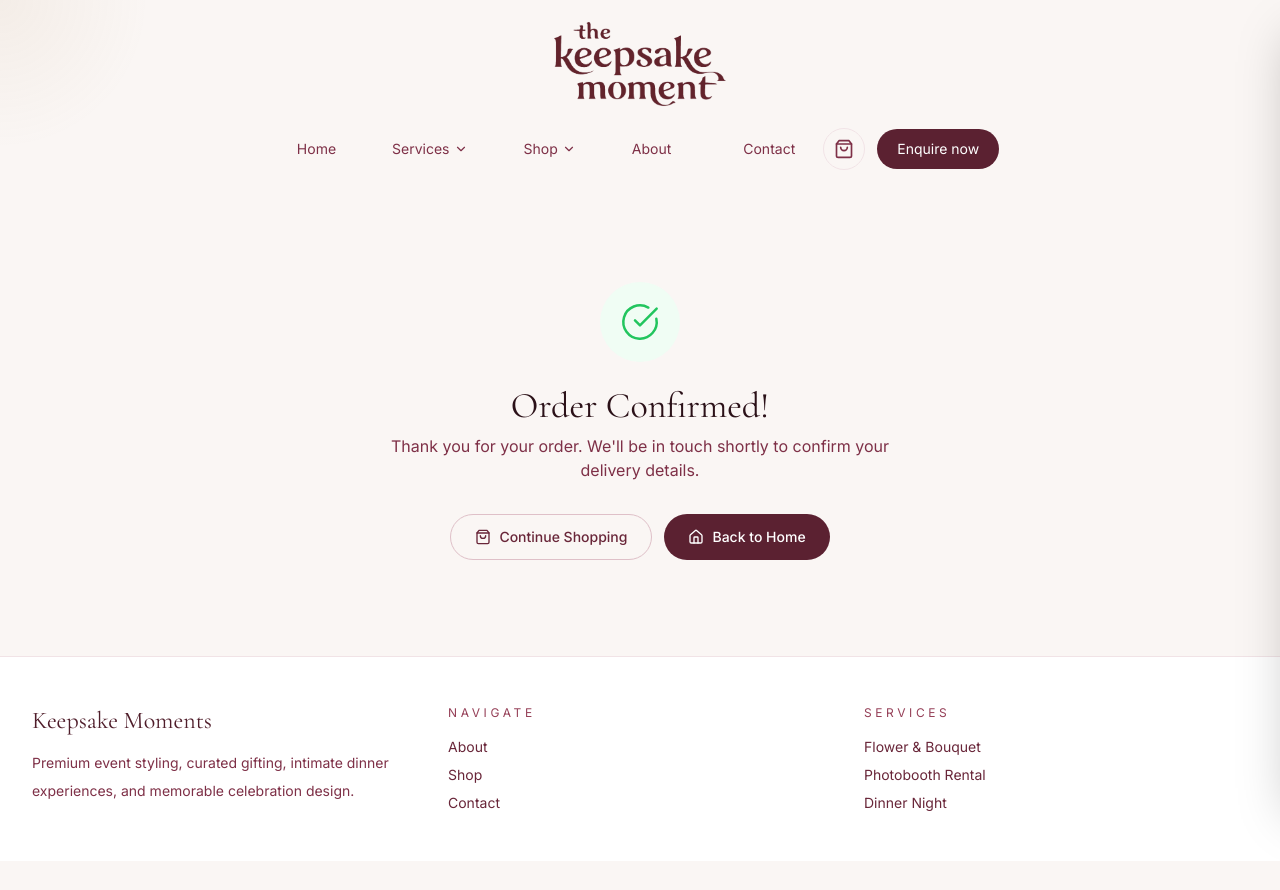
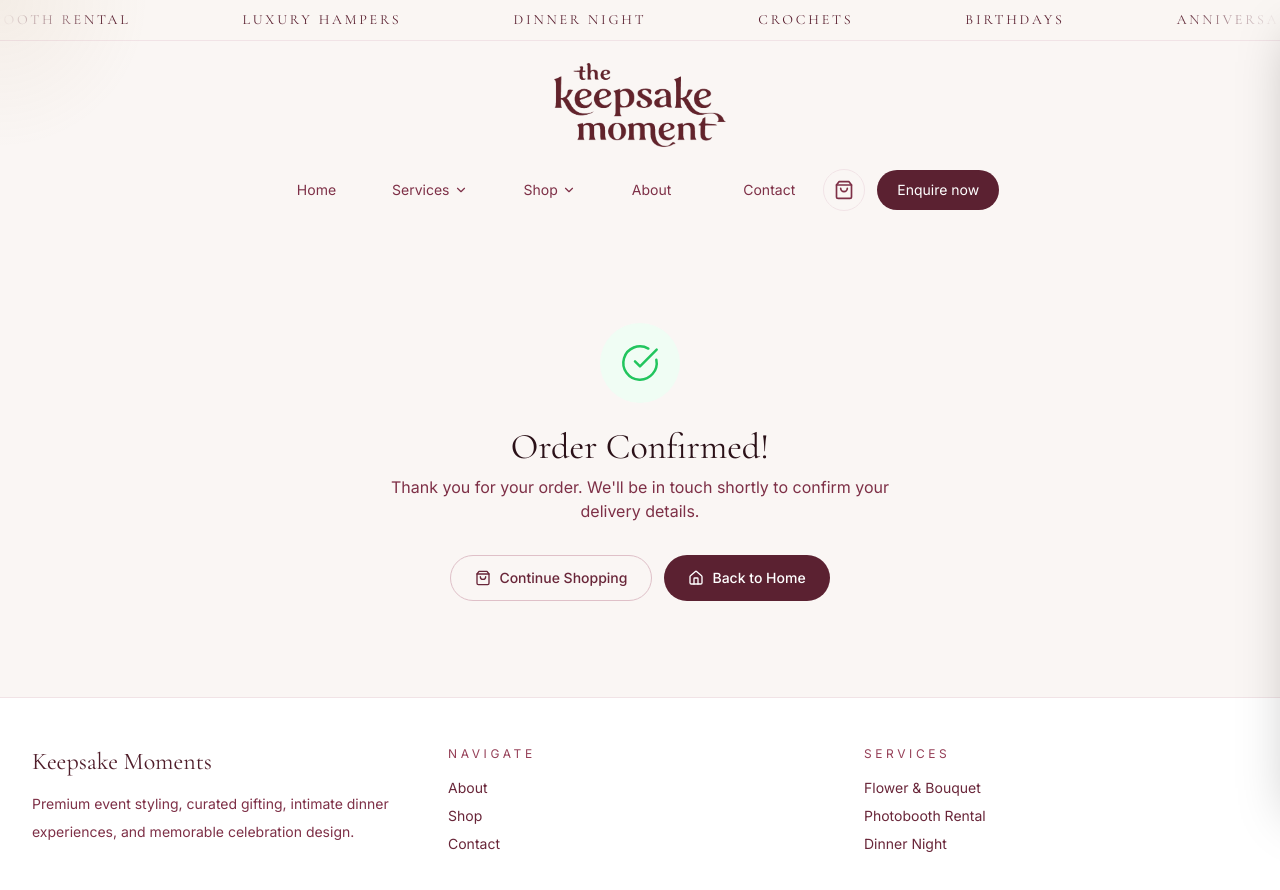
Before and after one commit to bhupeshbashera30-afk/The-Keep-Sake-Moment, a React (Vite) app: page /order-success in a window 1280 px wide. Shown: the top 890 px of the page. Before the commit the page ends 861 px from the top, so only its background shows below. Built offline with nearby package versions, Linux system fonts and the light colour scheme.

Commit message:
fix: move marquee above navbar and remove slow glass transition

```diff
--- a/src/components/Navbar.tsx
+++ b/src/components/Navbar.tsx
@@ -4,6 +4,7 @@ import { Menu, X, ShoppingBag, ChevronDown } from 'lucide-react'
 import { useCart } from '../context/CartContext'
 import { CartDrawer } from './CartDrawer'
 import { InquiryModal } from './InquiryModal'
+import { marqueeItems } from '../lib/data'
 
 const serviceLinks = [
   { to: '/services/hampers-and-flower', label: 'Flower & Bouquet' },
@@ -80,10 +81,26 @@ export function Navbar() {
 
   return (
     <>
+      {/* ── Marquee (Top Bar) ─────────────────────────────── */}
+      <div className="border-b border-burgundy-100 bg-[#faf6f3] py-2 md:py-2.5 overflow-hidden">
+        <div className="marquee-track">
+          <div className="marquee-inner">
+            {[...marqueeItems, ...marqueeItems].map((item, index) => (
+              <span
+                key={`${item}-${index}`}
+                className="font-serif text-xs md:text-sm text-burgundy-800 uppercase tracking-[0.2em] select-none px-8"
+              >
+                {item}
+              </span>
+            ))}
+          </div>
+        </div>
+      </div>
+
       <header
-        className={`sticky top-0 z-50 transition-all duration-300 ${
+        className={`sticky top-0 z-50 ${
           scrolled
-            ? 'bg-white/30 backdrop-blur-xl shadow-[0_8px_32px_rgba(0,0,0,0.05)] border-b border-white/50'
+            ? 'bg-white/40 backdrop-blur-xl shadow-[0_8px_32px_rgba(0,0,0,0.05)] border-b border-white/50'
             : 'bg-transparent border-transparent'
         }`}
       >
--- a/src/pages/HomePage.tsx
+++ b/src/pages/HomePage.tsx
@@ -3,7 +3,7 @@ import { Link } from 'react-router-dom'
 import { Camera, Gift, Moon, PartyPopper, HeartHandshake, Star, Clock, Award, IceCream, Flower2, ShoppingBag, ChevronLeft, ChevronRight, Quote } from 'lucide-react'
 import { SectionIntro } from '../components/SectionIntro'
 import { ScrollReveal } from '../components/ScrollReveal'
-import { marqueeItems } from '../lib/data'
+
 import { useProducts, type Product } from '../hooks/useProducts'
 import { useCart } from '../context/CartContext'
 
@@ -192,21 +192,6 @@ export function HomePage() {
           </div>
         </div>
 
-        {/* ── Marquee ─────────────────────────────────────── */}
-        <div className="border-y border-burgundy-100 bg-white/60 py-4">
-          <div className="marquee-track">
-            <div className="marquee-inner">
-              {[...marqueeItems, ...marqueeItems].map((item, index) => (
-                <span
-                  key={`${item}-${index}`}
-                  className="font-serif text-3xl text-burgundy-800 md:text-5xl select-none"
-                >
-                  {item}
-                </span>
-              ))}
-            </div>
-          </div>
-        </div>
       </section>
 
       {/* Stats section REMOVED */}
```
